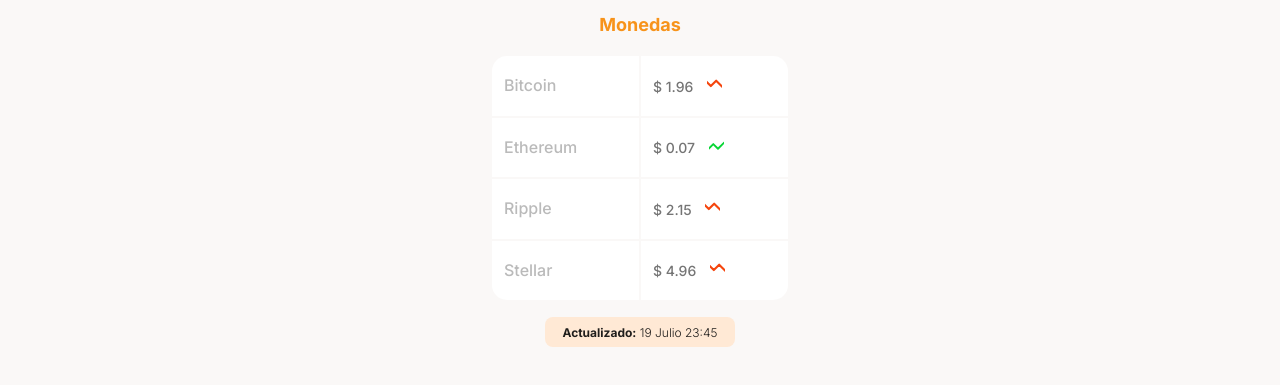
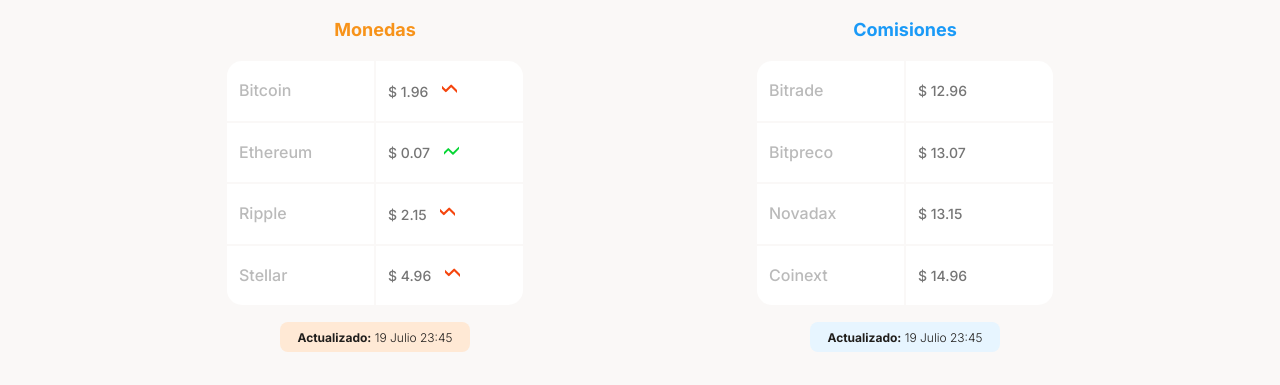
Before and after one commit to PabloAraya70/MobileFirst, a plain HTML site: page index.html in a window 1280 px wide. Shown: the part 750-1135 px from the top of the page. Drawn offline with Linux system fonts and the light colour scheme.

Commit message:
Clase 29, agregado de estilos para tablet

```diff
--- /dev/null
+++ b/css/tablet.css
@@ -0,0 +1,28 @@
+
+.main-monedas {
+    justify-content: center;
+}
+
+.main-currency-table {
+    margin: 0 15px;
+}
+
+.benefits--article-container {
+    display: flex;
+    flex-wrap: wrap;
+    justify-content: center;
+    margin: 0 auto;
+}
+
+.benefits-container--detail-container {
+    width: 288px;
+    margin: 0 20px 20px;
+}
+
+.payment-plans--slider {
+    justify-content: center;
+}
+
+.slider--card {
+    margin: 0 15px;
+}
--- a/index.html
+++ b/index.html
@@ -7,6 +7,7 @@
     <title>Document</title>
     <link rel="preconnect" href="https://fonts.googleapis.com">
     <link rel="stylesheet" href="./styles.css">
+    <link rel="stylesheet" href="./css/tablet.css" media="(min-width:768px">
     <link rel="preconnect" href="https://fonts.gstatic.com" crossorigin>
     <link href="https://fonts.googleapis.com/css2?family=DM+Sans:wght@400;500;700&family=Inter:wght@300;500;700&display=swap" rel="stylesheet">
 </head>
@@ -59,6 +60,38 @@
                     <div class="main-currency-table-actualizado">
                         <p> <strong>Actualizado:</strong> 19 Julio 23:45</p>
                     </div>
+                </div>
+                <div class="main-currency-table">
+                    <p class="main-titulocomisiones">Comisiones</p>
+                    <div class="currency-table-container">
+                        <table>
+                            <caption>Tabla de comisiones</caption>
+                            <tr>
+                                <th></th>
+                                <th></th>
+                            </tr>
+                            <tr>
+                                <td class="table__top-left">Bitrade</td>
+                                <td class="table__top-right table__right">$ 12.96</td>
+                            </tr>
+                            <tr>
+                                <td>Bitpreco</td>
+                                <td class="table__right">$ 13.07</td>
+                            </tr>
+                            <tr>
+                                <td>Novadax</td>
+                                <td class="table__right">$ 13.15</td>
+                            </tr>
+                            <tr>
+                                <td class="table__bottom-left">Coinext</td>
+                                <td class="table__bottom-right table__right">$ 14.96</td>
+                            </tr>
+                        </table>
+                    </div>
+                    <div class="main-comisiones-table-actualizado">
+                        <p class="actualizadocomisiones"> <strong>Actualizado:</strong> 19 Julio 23:45</p>
+                    </div>
+                </div>
             </section>
         </section>
         <section class="main--benefits">
@@ -68,6 +101,7 @@
             <div class="benefits--benefits-container">
                 <h2>Creamos un producto sin comparación.</h2>
                 <p>Confiable y diseñado para su uso diario.</p>
+                <section class="benefits--article-container">
                     <article class="benefits-container--detail-container">
                         <img src="./assets/icons/clock.svg" alt="">
                         <h3>Tiempo real</h3>
@@ -88,6 +122,7 @@
                         <h3>Información confiable</h3>
                         <p>Nuestras fuentes están 100% verificadas y continuamos auditando su contenido mientras se actualizan.</p>
                     </article>
+                </section>
             </div>
         </section>
         <section class="main--jocker">
@@ -100,7 +135,6 @@
             </div>
             <section class="payment-plans--slider">
                 <article class="slider--card">
-                    <!-- <p class="card--recomended">Recomendado</p> -->
                     <div class="card--info-container">
                         <h3>Pago Anual</h3>
                         <p class="card--info-container--precio"><span>$</span> 99</p>
@@ -118,7 +152,6 @@
                     </div>
                 </article>
                 <article class="slider--card">
-                    <!-- <p class="card--recomended">Recomendado</p> -->
                     <div class="card--info-container">
                         <h3>Pago Anual</h3>
                         <p class="card--info-container--precio"><span>$</span> 77</p>
--- a/styles.css
+++ b/styles.css
@@ -149,12 +149,22 @@
     color: #757575;
 }
 
+.main-monedas {
+    display: flex;
+    align-items: center;
+    height: 370px;
+    overflow-x: scroll;
+    overscroll-behavior-x: contain;
+    scroll-snap-type: x proximity;
+}
+
 .main-currency-table {
-    width: 70%;
+    scroll-snap-align: center;
+    width: 70vw;
     min-width: 235px;
     max-width: 500px;
     height: 360px;
-    margin: 0 auto;
+    margin: 0 15vw;
     font-family: 'Inter', sans-serif;
 }
 
@@ -244,7 +254,8 @@
     border-radius: 8px;
 }
 
-.main-currency-table-actualizado p {
+.main-currency-table-actualizado p,
+.main-comisiones-table-actualizado p {
     font-size: 1.2rem;
     font-weight: 300;
     line-height: 1.5rem;
@@ -254,6 +265,23 @@
 .currency-table-container caption,
 .currency-table-container th {
     display: none;
+}
+
+.main-titulocomisiones {
+    margin-bottom: 15px;
+    font-weight: 700;
+    font-size: 1.8rem;
+    line-height: 2.4rem;
+    color: var(--secondary-blue);
+}
+
+.main-comisiones-table-actualizado {
+    width: 190px;
+    height: 30px;
+    margin: 15px auto 0;
+    padding: 8px;
+    background-color: var(--soft-blue);
+    border-radius: 8px;
 }
 
 .main--benefits {
@@ -391,7 +419,7 @@
     padding-bottom: 24px;
     padding-top: 31px;
     background-color: var(--white);
-    margin: 0 20px;
+    margin: 0 calc(50vw - 95px);
     text-align: center;
 }
 
```
Lines whose indentation alone changed are shown as unchanged.
